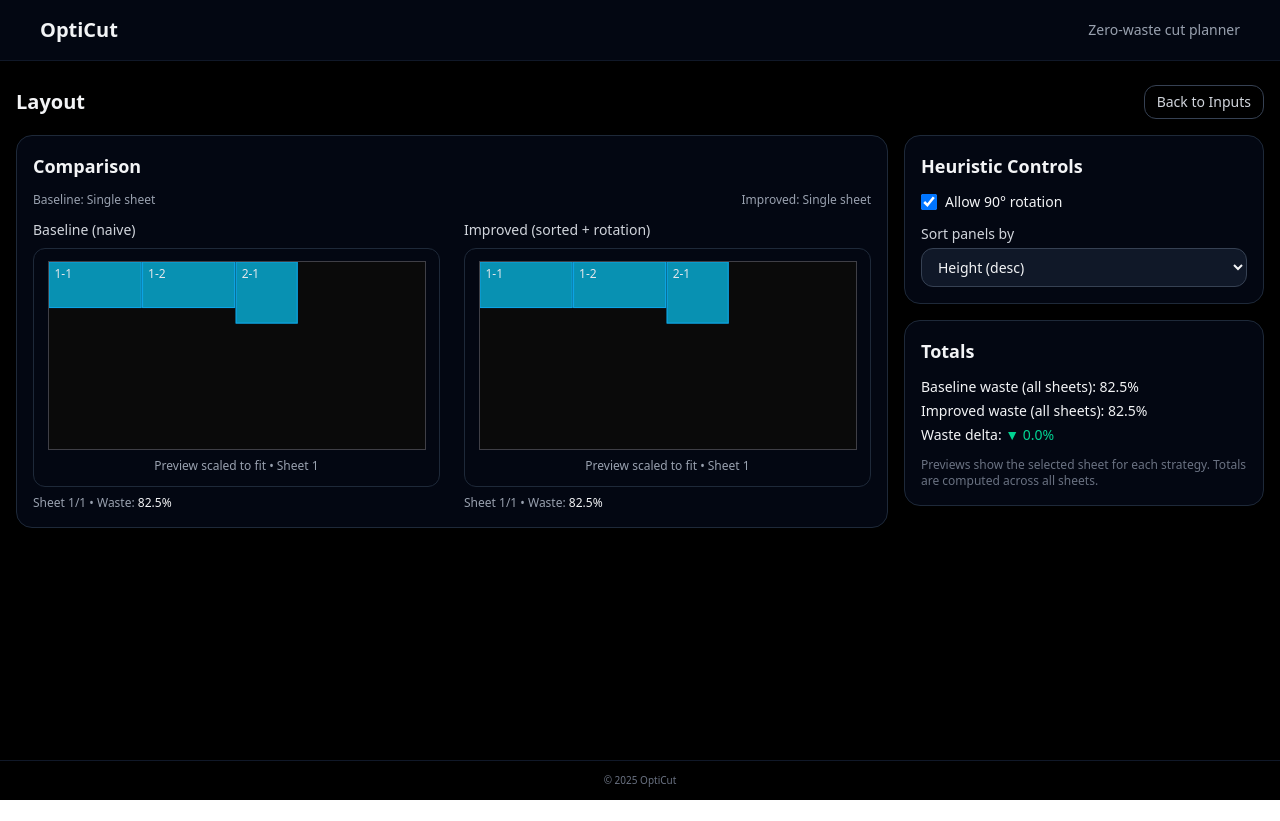
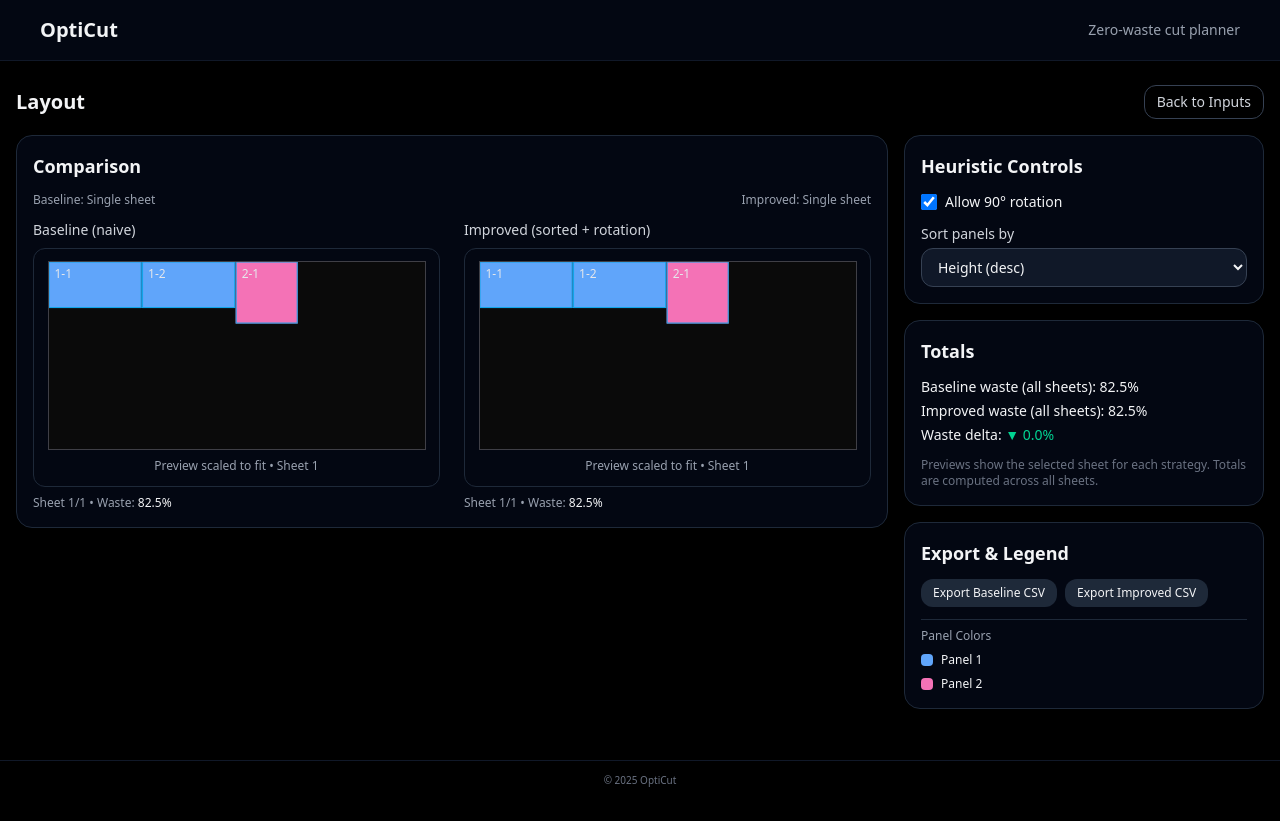
Before and after one commit to nebrask/cutwise, a React (Vite) app: page / in a window 1280 px wide. Both pictures are taken after a click on the button "Continue to Layout". Before the commit the page ends 800 px from the top, so only its background shows below. Built offline with nearby package versions, Linux system fonts and the light colour scheme.

Commit message:
feat: add export buttons and color legend to layout view

```diff
--- a/src/components/LayoutView.tsx
+++ b/src/components/LayoutView.tsx
@@ -10,6 +10,9 @@ import {
   computeWastePercentForSheet,
 } from "../utils/packing";
 import SheetPager from "./SheetPager";
+import { packResultToCSV, downloadCSV } from "../utils/csv";
+import { colorForIndex } from "../utils/colors";
+import ColorLegend from "./ColorLegend";
 
 type Props = {
   inputs: PlannerInputs;
@@ -19,7 +22,6 @@ type Props = {
 export default function LayoutView({ inputs, onBack }: Props) {
   const [allowRotate, setAllowRotate] = useState(true);
   const [sort, setSort] = useState<"height" | "area">("height");
-
   const [baseIdx, setBaseIdx] = useState(0);
   const [impIdx, setImpIdx] = useState(0);
 
@@ -34,7 +36,7 @@ export default function LayoutView({ inputs, onBack }: Props) {
 
   const wasteBaseTotal = computeWastePercent(baseline);
   const wasteImpTotal  = computeWastePercent(improved);
-  const deltaTotal = (wasteBaseTotal - wasteImpTotal);
+  const deltaTotal = wasteBaseTotal - wasteImpTotal;
 
   const wasteBaseSheet = computeWastePercentForSheet(
     baseline.sheets[safeBaseIdx],
@@ -44,6 +46,15 @@ export default function LayoutView({ inputs, onBack }: Props) {
     improved.sheets[safeImpIdx],
     improved.sheetAreaEach
   );
+
+  const onExportBaseline = () => {
+    const csv = packResultToCSV(baseline);
+    downloadCSV("opticut_baseline.csv", csv);
+  };
+  const onExportImproved = () => {
+    const csv = packResultToCSV(improved);
+    downloadCSV("opticut_improved.csv", csv);
+  };
 
   return (
     <div className="mx-auto max-w-[90rem] px-4 py-6 pb-28">
@@ -87,6 +98,7 @@ export default function LayoutView({ inputs, onBack }: Props) {
                   kerf={inputs.kerf}
                   sheet={baseline.sheets[safeBaseIdx]}
                   maxViewportHeightRatio={0.92}
+                  colorForBaseIndex={colorForIndex}
                 />
                 <div className="mt-2 text-xs text-gray-400">
                   Sheet {safeBaseIdx + 1}/{baseline.totalSheets} • Waste:{" "}
@@ -104,6 +116,7 @@ export default function LayoutView({ inputs, onBack }: Props) {
                   kerf={inputs.kerf}
                   sheet={improved.sheets[safeImpIdx]}
                   maxViewportHeightRatio={0.92}
+                  colorForBaseIndex={colorForIndex}
                 />
                 <div className="mt-2 text-xs text-gray-400">
                   Sheet {safeImpIdx + 1}/{improved.totalSheets} • Waste:{" "}
@@ -168,6 +181,35 @@ export default function LayoutView({ inputs, onBack }: Props) {
               Previews show the selected sheet for each strategy. Totals are computed across all sheets.
             </p>
           </Section>
+
+          <Section title="Export & Legend">
+            <div className="space-y-3">
+              <div className="flex gap-2">
+                <button
+                  type="button"
+                  onClick={onExportBaseline}
+                  className="rounded-xl bg-gray-800 px-3 py-1.5 text-xs hover:bg-gray-700"
+                >
+                  Export Baseline CSV
+                </button>
+                <button
+                  type="button"
+                  onClick={onExportImproved}
+                  className="rounded-xl bg-gray-800 px-3 py-1.5 text-xs hover:bg-gray-700"
+                >
+                  Export Improved CSV
+                </button>
+              </div>
+
+              <div className="pt-2 border-t border-gray-800">
+                <div className="mb-2 text-xs text-gray-400">Panel Colors</div>
+                <ColorLegend
+                  count={inputs.panels.length}
+                  colorForBaseIndex={colorForIndex}
+                />
+              </div>
+            </div>
+          </Section>
         </aside>
       </div>
     </div>
```
